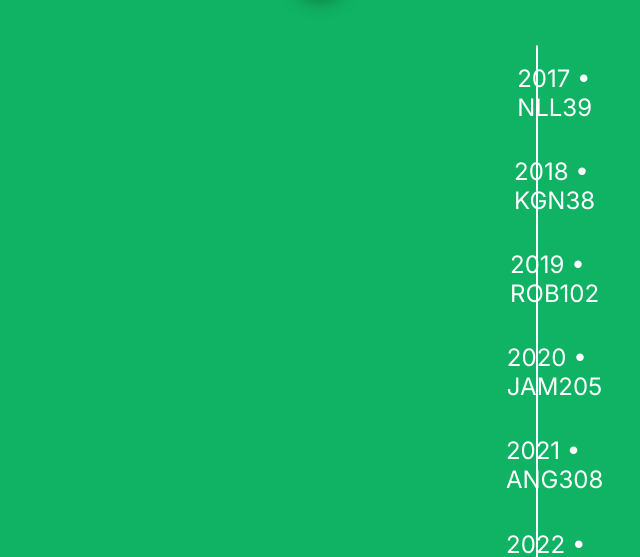
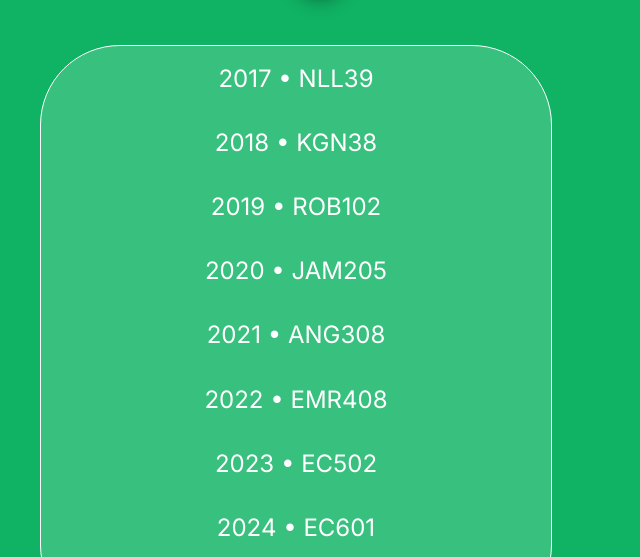
Before and after one commit to flintknot/flintknot.github.io, a plain HTML site: page index.html in a window 1280 px wide. Shown: the part 394-951 px from the top of the page, without its empty margins (344-984 px from the left). Drawn offline with Linux system fonts and the light colour scheme.

Commit message:
Update index.html

```diff
--- a/index.html
+++ b/index.html
@@ -42,8 +42,8 @@
         padding: 1.1rem;
     }
     .rollsdiv{
-        margin-left: 55rem;
-        margin-right:55rem;
+        margin-left:30%;
+        margin-right:30%;
         border: 1px solid white;
         background-color: rgba(255, 255, 255, 0.169);
         border-radius: 5rem;
```
